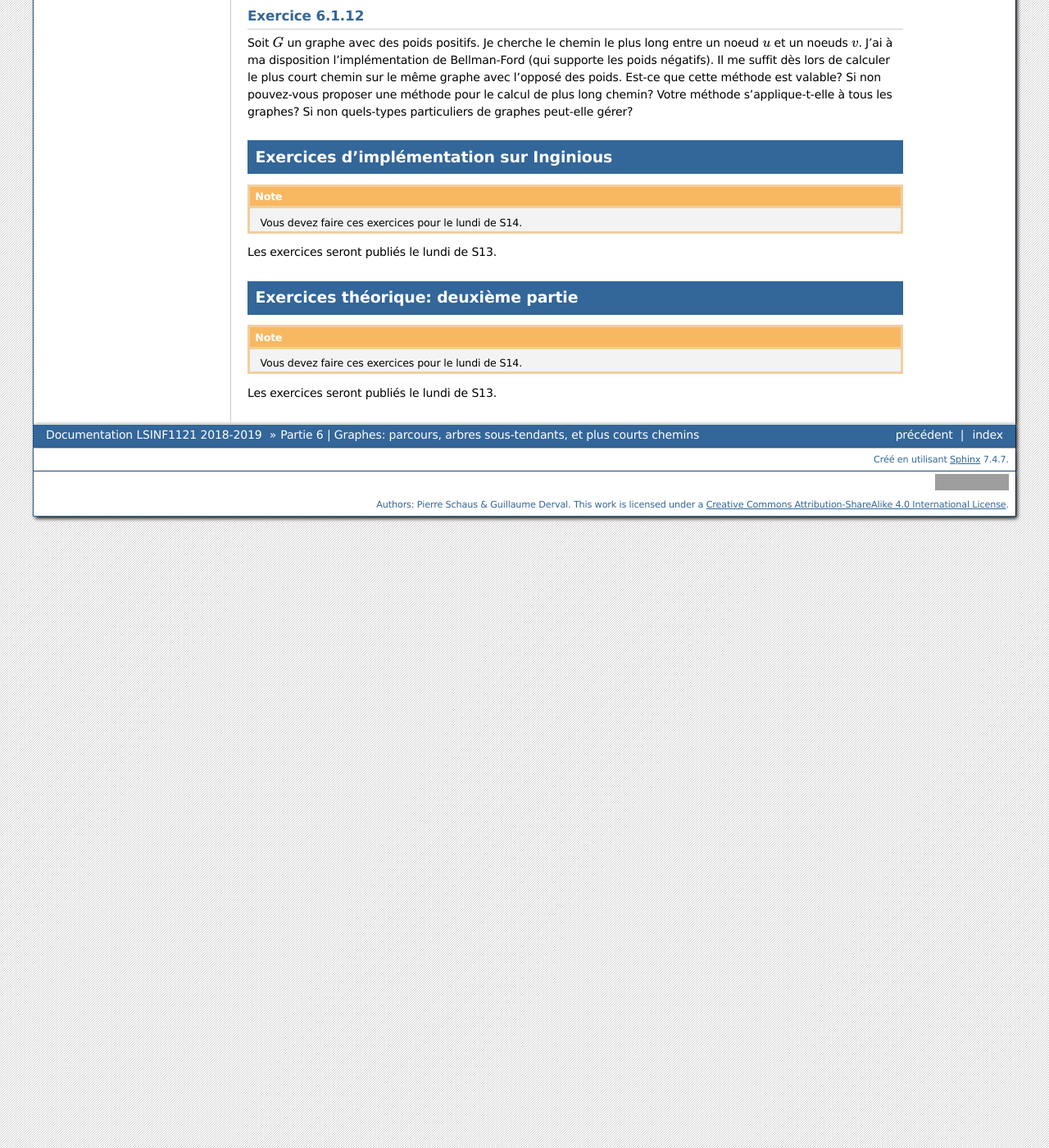
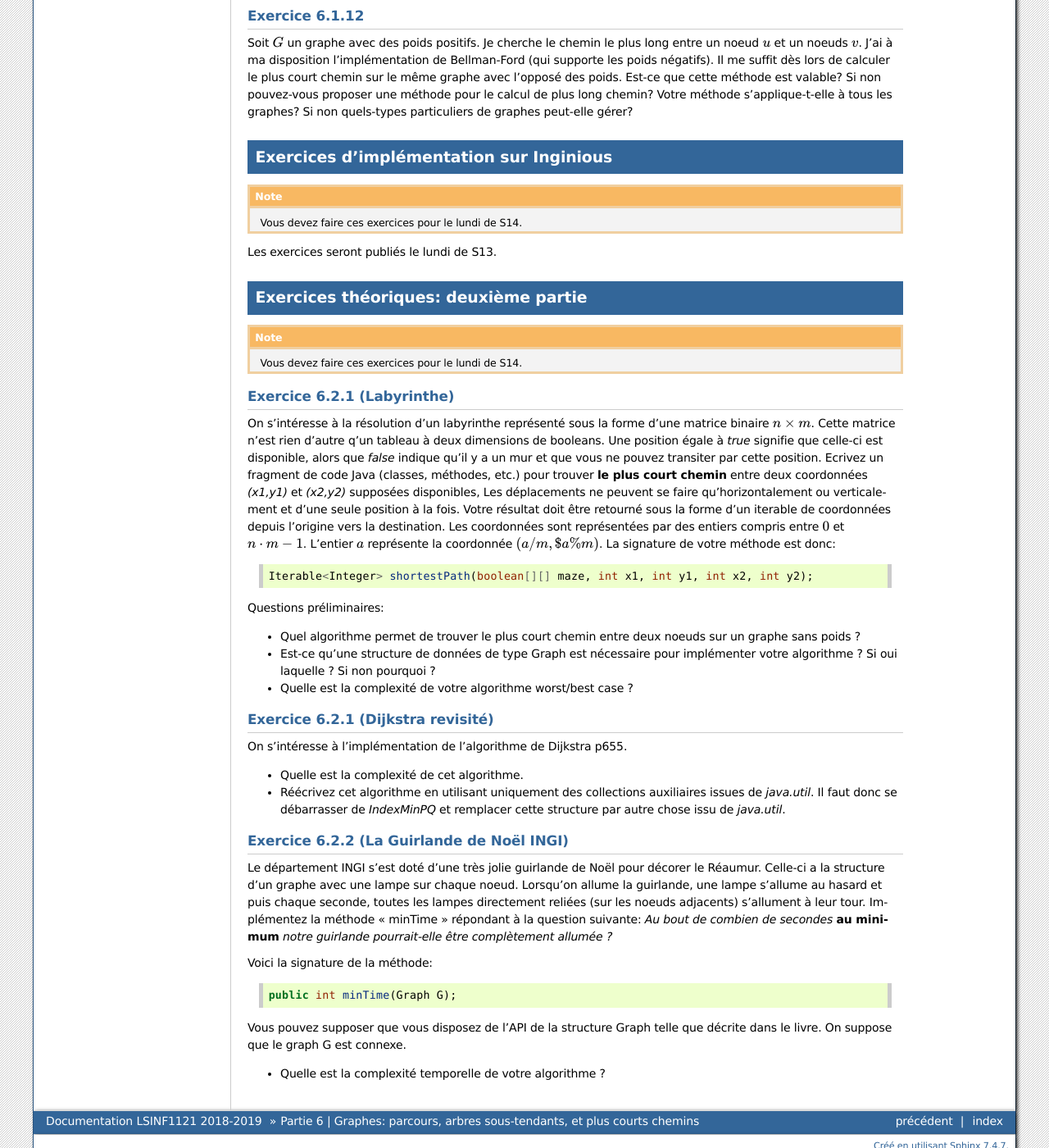
Before and after one commit to pschaus/LINFO1121, a Sphinx documentation site: the page built from source/part6/index.rst, in a window 1280 px wide and 1400 px high, scrolled down 2419 px. Shown: the whole window at 82% size. Built offline with Sphinx 7.4.7, drawn with Linux system fonts in a browser that asks for light colours; some of the changed text lies outside the part shown; grey boxes are pictures that could not be loaded.

Commit message:
exercices theoriques partie 6-2

```diff
--- a/source/part4/index.rst
+++ b/source/part4/index.rst
@@ -128,7 +128,7 @@ Exercices d'implémentation sur Inginious
 3. `Implem Fonction de Hash incémentale <https://inginious.info.ucl.ac.be/course/LSINF1121-2016/Part4IncrementalHash>`_
 4. `Implem RabinKarp K patterns <https://inginious.info.ucl.ac.be/course/LSINF1121-2016/Part4RabinKarp>`_
 
-Exercices théorique: deuxième partie
+Exercices théoriques: deuxième partie
 =======================================
 
 .. note::
--- a/source/part6/index.rst
+++ b/source/part6/index.rst
@@ -149,10 +149,70 @@ Exercices d'implémentation sur Inginious
 
 Les exercices seront publiés le lundi de S13.
 
-Exercices théorique: deuxième partie
+Exercices théoriques: deuxième partie
 =======================================
 
 .. note::
    Vous devez faire ces exercices pour le lundi de S14.
 
-Les exercices seront publiés le lundi de S13.
+
+Exercice 6.2.1 (Labyrinthe)
+"""""""""""""""""""""""""""""""""""""""""""""
+
+On s'intéresse à la résolution d'un labyrinthe représenté sous la forme d'une matrice binaire :math:`n \times m`.
+Cette matrice n'est rien d'autre q'un tableau à deux dimensions de booleans.
+Une position égale à *true* signifie que celle-ci est disponible, alors que *false*
+indique qu'il y a un mur et que vous ne pouvez transiter par cette position.
+Ecrivez un fragment de code Java (classes, méthodes, etc.) pour trouver **le plus court chemin**
+entre deux coordonnées *(x1,y1)* et *(x2,y2)* supposées disponibles,
+Les déplacements ne peuvent se faire qu'horizontalement ou verticalement et d'une seule position à la fois.
+Votre résultat doit être retourné sous la forme d'un iterable de coordonnées depuis l'origine vers la destination.
+Les coordonnées sont représentées par des entiers compris entre :math:`0` et :math:`n\cdot m-1`.
+L'entier :math:`a` représente la coordonnée :math:`(a/m,$a \% m)`.
+La signature de votre méthode est donc:
+
+.. code-block:: java
+
+	Iterable<Integer> shortestPath(boolean[][] maze, int x1, int y1, int x2, int y2);
+
+
+
+
+Questions préliminaires:
+
+
+* Quel algorithme permet de trouver le plus court chemin entre deux noeuds sur un graphe sans poids ?
+* Est-ce qu'une structure de données de type Graph est nécessaire pour implémenter votre algorithme ? Si oui laquelle ? Si non pourquoi ?
+* Quelle est la complexité de votre algorithme worst/best case ?
+
+
+Exercice 6.2.1 (Dijkstra revisité)
+"""""""""""""""""""""""""""""""""""""""""""""
+
+On s’intéresse à l’implémentation de l’algorithme de Dijkstra p655.
+
+
+* Quelle est la complexité de cet algorithme.
+* Réécrivez cet algorithme en utilisant uniquement des collections auxiliaires issues de *java.util*.  Il faut donc se débarrasser de *IndexMinPQ* et remplacer cette structure par autre chose issu de *java.util*.
+
+
+Exercice 6.2.2 (La Guirlande de Noël INGI)
+"""""""""""""""""""""""""""""""""""""""""""""
+
+Le département INGI s’est doté d’une très jolie guirlande de Noël pour décorer le Réaumur.
+Celle-ci a la structure d’un graphe avec une lampe sur chaque noeud.
+Lorsqu’on allume la guirlande, une lampe s’allume au hasard et puis chaque seconde, toutes les lampes directement reliées (sur les noeuds adjacents) s’allument à leur tour.
+Implémentez la méthode « minTime » répondant à la question suivante:
+*Au bout de combien de secondes* **au minimum** *notre guirlande pourrait-elle être complètement allumée ?*
+
+Voici la signature de la méthode:
+
+.. code-block:: java
+
+	public int minTime(Graph G);
+
+
+Vous pouvez supposer que vous disposez de l’API de la structure Graph telle que décrite dans le livre.
+On suppose que le graph G est connexe.
+
+* Quelle est la complexité temporelle de votre algorithme ?
```
